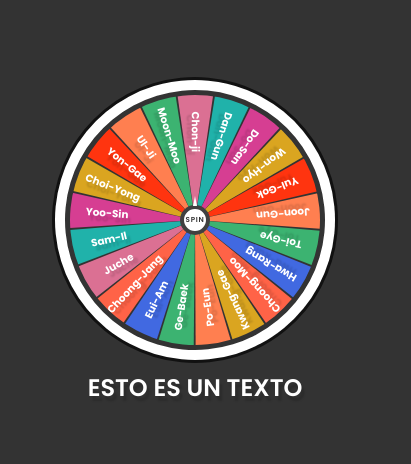
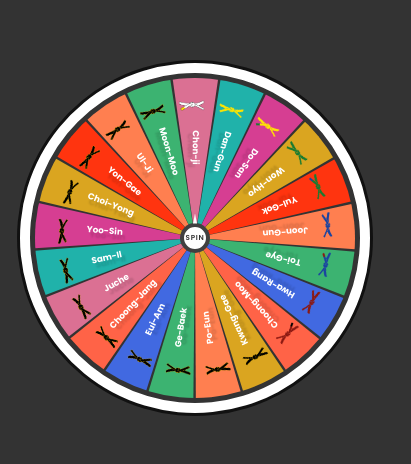
Before and after one commit to Jeffuy/PatternsRoulette, a plain HTML site: page index.html in a window 390 px wide. Shown: the part 172-636 px from the top of the page, 411 px wide, since content can reach past the window. Drawn offline with Linux system fonts and the light colour scheme.

Commit message:
belts added

```diff
--- a/index.html
+++ b/index.html
@@ -12,30 +12,72 @@
 	<div class="container">
 		<div class="spinBtn">Spin</div>
 			<div class="wheel">
-				<div class="number" style="--i:1;--clr:#db7093"><span>Chon-ji</span></div>
-				<div class="number" style="--i:2;--clr:#20b2aa"><span>Dan-Gun</span></div>
-				<div class="number" style="--i:3;--clr:#d63e92"><span>Do-San</span></div>
-				<div class="number" style="--i:4;--clr:#daa520"><span>Won-Hyo</span></div>
-				<div class="number" style="--i:5;--clr:#ff340f"><span>Yul-Gok</span></div>
-				<div class="number" style="--i:6;--clr:#ff7f50"><span>Joon-Gun</span></div>
-				<div class="number" style="--i:7;--clr:#3cb371"><span>Toi-Gye</span></div>
-				<div class="number" style="--i:8;--clr:#4169e1"><span>Hwa-Rang</span></div>
-				<div class="number" style="--i:9;--clr:#ff6347"><span>Choong-Moo</span></div>
-				<div class="number" style="--i:10;--clr:#daa520"><span>Kwang-Gae</span></div>
-				<div class="number" style="--i:11;--clr:#ff7f50"><span>Po-Eun</span></div>
-				<div class="number" style="--i:12;--clr:#3cb371"><span>Ge-Baek</span></div>
-				<div class="number" style="--i:13;--clr:#4169e1"><span>Eui-Am</span></div>
-				<div class="number" style="--i:14;--clr:#ff6347"><span>Choong-Jang</span></div>
-				<div class="number" style="--i:15;--clr:#db7093"><span>Juche</span></div>
-				<div class="number" style="--i:16;--clr:#20b2aa"><span>Sam-Il</span></div>
-				<div class="number" style="--i:17;--clr:#d63e92"><span>Yoo-Sin</span></div>
-				<div class="number" style="--i:18;--clr:#daa520"><span>Choi-Yong</span></div>
-				<div class="number" style="--i:19;--clr:#ff340f"><span>Yon-Gae</span></div>
-				<div class="number" style="--i:20;--clr:#ff7f50"><span>Ul-Ji</span></div>
-				<div class="number" style="--i:21;--clr:#3cb371"><span>Moon-Moo</span></div>
+				<div class="number" style="--i:1;--clr:#db7093"><figure class="belt">
+					<img src="src/img/yellow-stripe.png" alt="Chon-ji">
+				</figure><span>Chon-ji</span></div>
+				<div class="number" style="--i:2;--clr:#20b2aa"><figure class="belt">
+					<img src="src/img/yellow-belt.png" alt="Dan-gun">
+				</figure><span>Dan-Gun</span></div>
+				<div class="number" style="--i:3;--clr:#d63e92"><figure class="belt">
+					<img src="src/img/green-stripe.png" alt="Do-San">
+				</figure><span>Do-San</span></div>
+				<div class="number" style="--i:4;--clr:#daa520"><figure class="belt">
+					<img src="src/img/green-belt.png" alt="Won-Hyo">
+				</figure><span>Won-Hyo</span></div>
+				<div class="number" style="--i:5;--clr:#ff340f"><figure class="belt">
+					<img src="src/img/blue-stripe.png" alt="Yul-Gok">
+				</figure><span>Yul-Gok</span></div>
+				<div class="number" style="--i:6;--clr:#ff7f50"><figure class="belt">
+					<img src="src/img/blue-belt.png" alt="Joon-Gun">
+				</figure><span>Joon-Gun</span></div>
+				<div class="number" style="--i:7;--clr:#3cb371"><figure class="belt">
+					<img src="src/img/red-stripe.png" alt="Toi-Gye">
+				</figure><span>Toi-Gye</span></div>
+				<div class="number" style="--i:8;--clr:#4169e1"><figure class="belt">
+					<img src="src/img/red-belt.png" alt="Hwa-Rang">
+				</figure><span>Hwa-Rang</span></div>
+				<div class="number" style="--i:9;--clr:#ff6347"><figure class="belt">
+					<img src="src/img/black-stripe.png" alt="Choong-Moo">
+				</figure><span>Choong-Moo</span></div>
+				<div class="number" style="--i:10;--clr:#daa520"><figure class="belt">
+					<img src="src/img/black-belt-first.png" alt="Kwang-Gae">
+				</figure><span>Kwang-Gae</span></div>
+				<div class="number" style="--i:11;--clr:#ff7f50"><figure class="belt">
+					<img src="src/img/black-belt-first.png" alt="Po-Eun">
+				</figure><span>Po-Eun</span></div>
+				<div class="number" style="--i:12;--clr:#3cb371"><figure class="belt">
+					<img src="src/img/black-belt-first.png" alt="Ge-Baek">
+				</figure><span>Ge-Baek</span></div>
+				<div class="number" style="--i:13;--clr:#4169e1"><figure class="belt">
+					<img src="src/img/black-belt-second.png" alt="Eui-Am">
+				</figure><span>Eui-Am</span></div>
+				<div class="number" style="--i:14;--clr:#ff6347"><figure class="belt">
+					<img src="src/img/black-belt-second.png" alt="Choong-Jang">
+				</figure><span>Choong-Jang</span></div>
+				<div class="number" style="--i:15;--clr:#db7093"><figure class="belt">
+					<img src="src/img/black-belt-second.png" alt="Juche">
+				</figure><span>Juche</span></div>
+				<div class="number" style="--i:16;--clr:#20b2aa"><figure class="belt">
+					<img src="src/img/black-belt-third.png" alt="Sam-Il">
+				</figure><span>Sam-Il</span></div>
+				<div class="number" style="--i:17;--clr:#d63e92"><figure class="belt">
+					<img src="src/img/black-belt-third.png" alt="Yoo-Sin">
+				</figure><span>Yoo-Sin</span></div>
+				<div class="number" style="--i:18;--clr:#daa520"><figure class="belt">
+					<img src="src/img/black-belt-third.png" alt="Choi-Yong">
+				</figure><span>Choi-Yong</span></div>
+				<div class="number" style="--i:19;--clr:#ff340f"><figure class="belt">
+					<img src="src/img/black-belt-fourth.png" alt="Yon-Gae">
+				</figure><span>Yon-Gae</span></div>
+				<div class="number" style="--i:20;--clr:#ff7f50"><figure class="belt">
+					<img src="src/img/black-belt-fourth.png" alt="Ul-Ji">
+				</figure><span>Ul-Ji</span></div>
+				<div class="number" style="--i:21;--clr:#3cb371"><figure class="belt">
+					<img src="src/img/black-belt-fourth.png" alt="Moon-Moo">
+				</figure><span>Moon-Moo</span></div>
 			</div>
 		</div>
-		<div class="resultContainer"><p id="resultText">ESTO ES UN TEXTO</p></div>
+		<div class="resultContainer"><p id="resultText"></p></div>
 	</div>
 
 
--- a/index.js
+++ b/index.js
@@ -29,9 +29,9 @@ spinBtn.onclick = function () {
 			if (index === winningSegment) {
 				segment.classList.add('highlight');
 
-				let winningText = segment.textContent || segment.innerText;
+				let winningText = segment.textContent.trim() || segment.innerText.trim();
                 resultText.innerText = `La forma elegida es ${winningText}!`;
-
+				console.log(winningText)
 			}
 		});
 	}, 3000);
--- a/styles.css
+++ b/styles.css
@@ -1,12 +1,13 @@
 @import url('https://fonts.googleapis.com/css?family=Poppins:200,300,400,500,600,700,800,900&display=swap');
 
-*{
+* {
 	margin: 0;
 	padding: 0;
 	box-sizing: border-box;
 	font-family: 'Poppins', sans-serif;
 }
-body{
+
+body {
 	display: flex;
 	flex-direction: column;
 	justify-content: center;
@@ -18,7 +19,7 @@ body{
 
 }
 
-.container{
+.container {
 	position: relative;
 	width: 600px;
 	height: 600px;
@@ -43,7 +44,7 @@ body{
 	color: #333;
 	letter-spacing: 0.1em;
 	cursor: pointer;
-	border: 4px solid rgba(0,0,0,0.75);
+	border: 4px solid rgba(0, 0, 0, 0.75);
 	user-select: none;
 }
 
@@ -83,17 +84,35 @@ body{
 	justify-content: center;
 	align-items: center;
 	user-select: none;
-    cursor: pointer;
+	cursor: normal;
 }
 
 .container .wheel .number span {
-	position: relative;
-	transform: rotate(45deg);
+	position: absolute;
+	left: 60%;
+	top: 60%;
+	transform: translate(-50%, -50%) rotate(45deg);
 	font-size: 1em;
 	font-weight: 700;
 	color: #fff;
 	text-shadow: 3px 5px 2px rgba(0, 0, 0, 0.15);
+	z-index: 2;
 }
+
+.container .wheel .number .belt {
+	position: absolute;
+	top: 35%;
+	left: 30%;
+	transform: rotate(-45deg);
+	z-index: 1;
+}
+
+.container .wheel .number .belt img {
+	width: 60px;
+	height: auto;
+	object-fit: contain;
+}
+
 
 .container .wheel .highlight {
 	width: 50%;
@@ -109,21 +128,34 @@ body{
 	transition: all 3s ease-in-out;
 }
 
+.container .wheel .highlight .belt {
+	top: 35%;
+	left: 25%;
+	transition: all 3s ease-in-out;
+}
+
+.container .wheel .highlight .belt img {
+	width: 100px;
+	transition: all 3s ease-in-out;
+}
+
 .resultContainer {
 	display: flex;
-	width: 85%;
+	width: 100%;
 	justify-content: center;
-	align-items: center;
 	padding-top: 25px;
+	cursor: normal;
 }
 
-#resultText {
+.resultContainer #resultText {
 	font-size: 1.5em;
 	font-weight: 600;
 	color: #fff;
 	text-shadow: 3px 5px 2px rgba(0, 0, 0, 0.15);
 	text-align: center;
+	width: 100%;
 }
+
 
 
 
@@ -136,52 +168,100 @@ body{
 
 @media (max-width: 600px) {
 	.container {
-		width: 350px;
-		height: 350px;
+		width: 400px;
+		height: 400px;
 	}
+
 	.container .spinBtn {
 		width: 40px;
 		height: 40px;
 		font-size: 0.65em;
 	}
+
 	.container .spinBtn::before {
 		top: -18px;
 		width: 10px;
 		height: 15px;
 	}
+
 	.container .wheel .number span {
-		font-size: 0.75em;
+		font-size: 0.60em;
 	}
 
 	.container .wheel .highlight span {
-		color: gold;
-		font-size: 1.0em;
+		font-size: 0.80em;
+	}
+
+	.container .wheel .number .belt {
+		top: 35%;
+		left: 32%;
+	}
+
+	.container .wheel .number .belt img {
+		width: 35px;
+	}
+
+	.container .wheel .highlight .belt {
+		top: 35%;
+		left: 25%;
 		transition: all 3s ease-in-out;
 	}
+
+	.container .wheel .highlight .belt img {
+		width: 55px;
+		transition: all 3s ease-in-out;
+	}
+
+	.resultContainer #resultText {
+		font-size: 1.3em;
+	}
+
 }
 
 @media (max-width: 400px) {
 	.container {
-		width: 250px;
-		height: 250px;
+		width: 320px;
+		height: 320px;
 	}
+
 	.container .spinBtn {
 		width: 30px;
 		height: 30px;
 		font-size: 0.45em;
 	}
+
 	.container .spinBtn::before {
 		top: -13px;
 		width: 8px;
 		height: 10px;
 	}
+
 	.container .wheel .number span {
-		font-size: 0.65em;
+		font-size: 0.55em;
 	}
 
 	.container .wheel .highlight span {
 		color: gold;
-		font-size: 0.80em;
+		font-size: 0.57em;
 		transition: all 3s ease-in-out;
 	}
+
+	.container .wheel .number .belt img {
+		width: 25px;
 	}
+
+	.container .wheel .highlight .belt {
+		top: 35%;
+		left: 30%;
+		transition: all 3s ease-in-out;
+	}
+
+	.container .wheel .highlight .belt img {
+		width: 40px;
+		transition: all 3s ease-in-out;
+	}
+
+	.resultContainer #resultText {
+		font-size: 1.0em;
+	}
+}
```
Also changed, not shown: src/img/black-belt-fifth.png (added), src/img/black-belt-first.png (added), src/img/black-belt-fourth.png (added), src/img/black-belt-second.png (added), src/img/black-belt-sixth.png (added), src/img/black-belt-third.png (added), src/img/black-belt.png (added), src/img/black-belt1.png (added), src/img/black-stripe.png (added), src/img/blue-belt.png (added), src/img/blue-stripe.png (added), src/img/green-belt.png (added), src/img/green-stripe.png (added), src/img/red-belt.png (added), 3 more files. Lines whose indentation alone changed are shown as unchanged.
